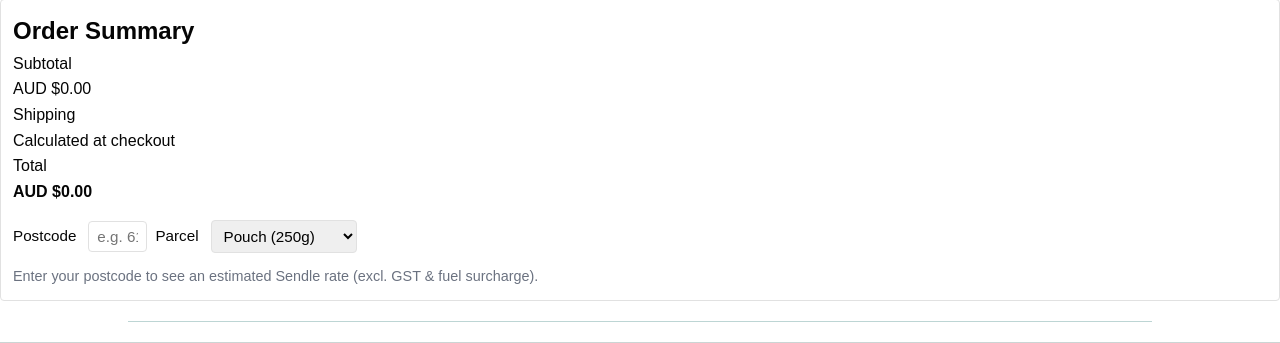
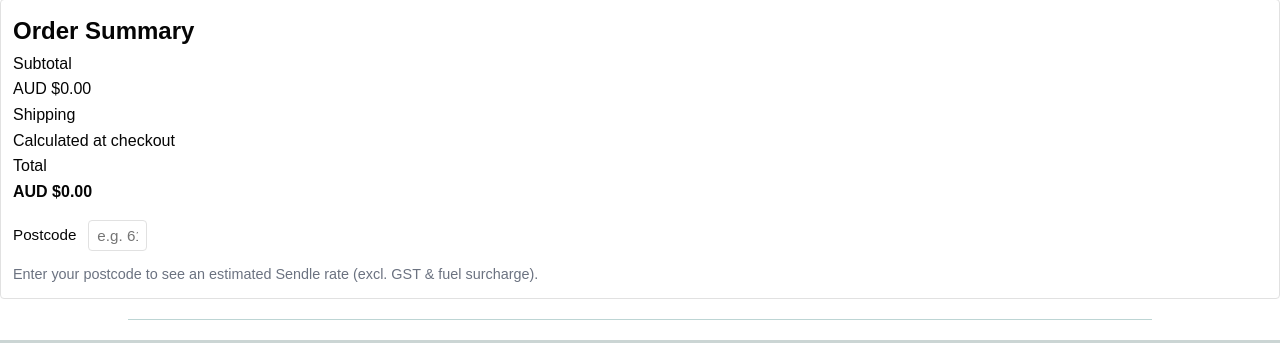
Before and after one commit to 2MuchC0ff33/naturesi, a PHP site: page /pages/cart.html in a window 1280 px wide. Shown: the part 244-587 px from the top of the page. Run offline with PHP 8.4, Linux system fonts and the light colour scheme.

Commit message:
feat: remove parcel type selection from cart; use default for shipping estimate

```diff
--- a/assets/css/partials/12-cart.css
+++ b/assets/css/partials/12-cart.css
@@ -106,12 +106,7 @@
     font-size: 0.95rem;
 }
 
-#checkout-parcel-type {
-    padding: 0.35rem 0.5rem;
-    border-radius: 4px;
-    border: 1px solid var(--color-border);
-    font-size: 0.95rem;
-}
+/* parcel type dropdown removed from markup; no styles required */
 
 #shipping-help {
     flex-basis: 100%;
--- a/assets/js/modules/cart-init.js
+++ b/assets/js/modules/cart-init.js
@@ -171,19 +171,18 @@ export async function initCart() {
     }
 
     const postcodeInput = document.getElementById('checkout-postcode');
-    const parcelSelect = document.getElementById('checkout-parcel-type');
     async function runEstimate() {
         const pc = postcodeInput ? postcodeInput.value : '';
-        const parcel = parcelSelect ? parcelSelect.value : 'satchel';
+        // Parcel type removed from UI; use a sensible default here (satchel)
+        const parcel = 'satchel';
         const res = await displayShippingEstimate(pc, parcel, { storeState: 'WA', storePostcode: '6147' });
         currentShippingRate = (res && res.rate) ? Number(res.rate) : 0;
         updateCartTableTotalsWithShipping(currentShippingRate);
     }
     const debouncedRun = debounce(runEstimate, 300);
     if (postcodeInput) postcodeInput.addEventListener('input', debouncedRun);
-    if (parcelSelect) parcelSelect.addEventListener('change', debouncedRun);
-    // run initial estimate if values present
-    if ((postcodeInput && postcodeInput.value) || (parcelSelect && parcelSelect.value)) {
+    // run initial estimate if postcode value present
+    if (postcodeInput && postcodeInput.value) {
         runEstimate().catch(() => { });
     }
 
--- a/pages/cart.html
+++ b/pages/cart.html
@@ -326,17 +326,7 @@
           <input id="checkout-postcode" name="postcode" type="text" inputmode="numeric" pattern="\d*" maxlength="4"
             placeholder="e.g. 6147" aria-describedby="shipping-help" />
 
-          <label for="checkout-parcel-type">Parcel</label>
-          <select id="checkout-parcel-type" name="parcelType" aria-label="Parcel type">
-            <option value="pouch">Pouch (250g)</option>
-            <option value="satchel">Satchel (500g)</option>
-            <option value="handbag">Handbag (1kg)</option>
-            <option value="shoebox">Shoebox (3kg)</option>
-            <option value="briefcase">Briefcase (5kg)</option>
-            <option value="carryon">Carry-on (10kg)</option>
-            <option value="duffle">Duffle (20kg)</option>
-            <option value="checkin">Check-in (25kg)</option>
-          </select>
+          <!-- Parcel type selection removed; estimator uses a default parcel type. -->
           <p id="shipping-help" class="muted">Enter your postcode to see an estimated Sendle rate (excl. GST &amp; fuel
             surcharge).</p>
         </form>
```
